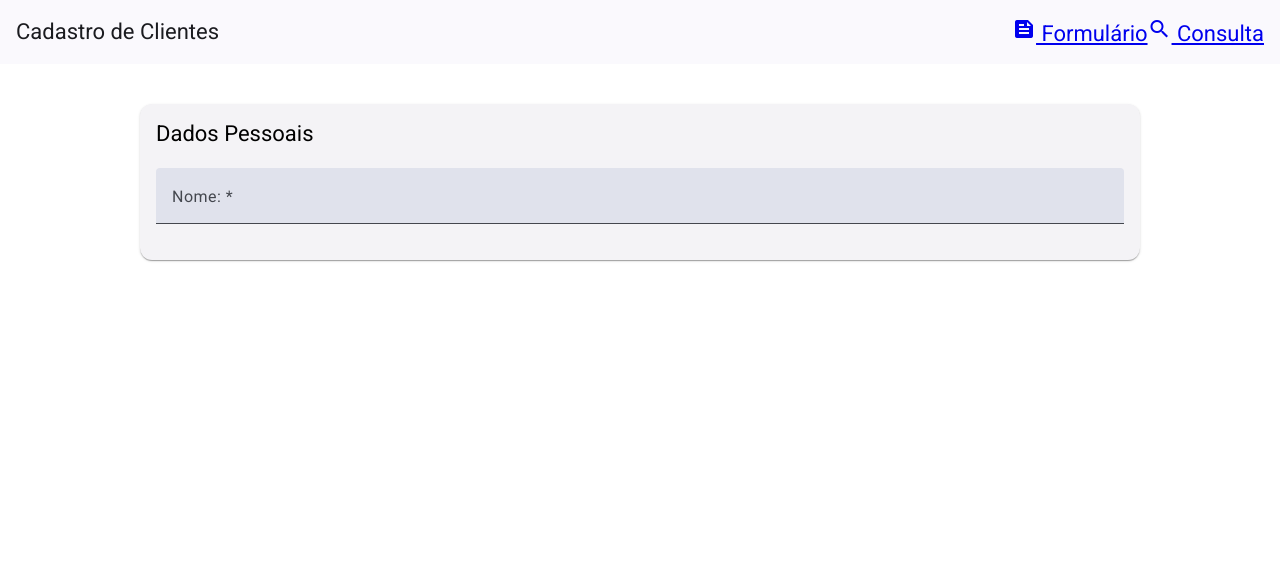
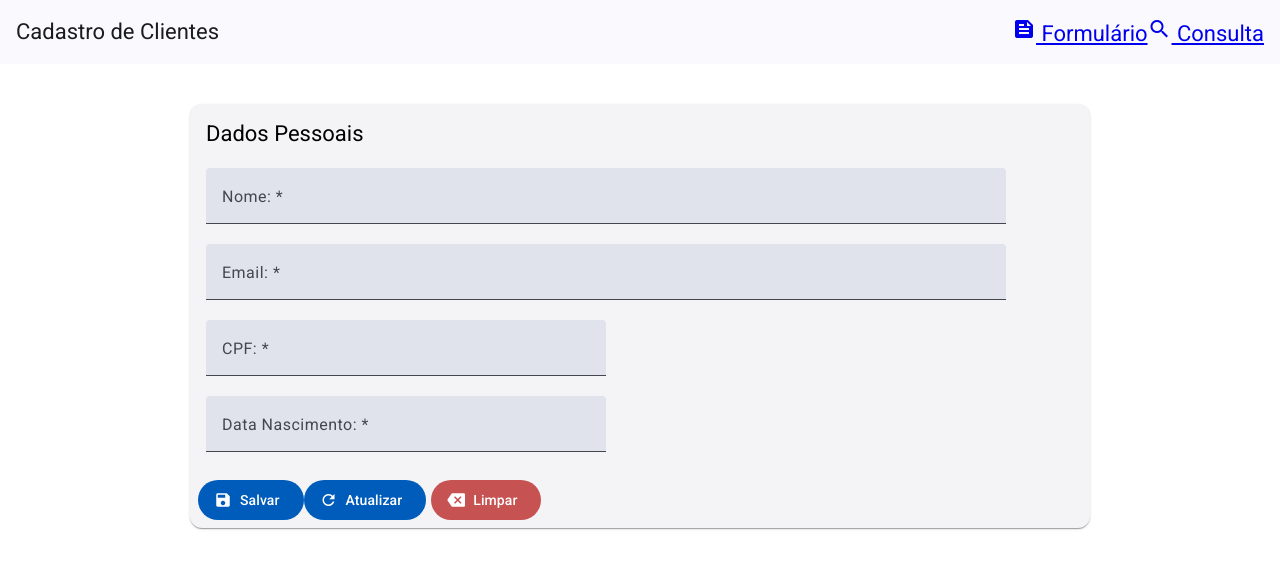
Before and after one commit to JoaoFXs/crud-angular-material, an Angular app: page /cadastro in a window 1280 px wide. Shown: the top 568 px of the page. Built offline with nearby package versions, Linux system fonts and the light colour scheme.

Commit message:
finalizando a parte visual do formulario

```diff
--- a/src/app/cadastro/cadastro.component.html
+++ b/src/app/cadastro/cadastro.component.html
@@ -1,5 +1,5 @@
 <div fxLayout="row" fxLayoutAlign="center">
-    <div fxLayout="column" fxFlex="1000px">
+    <div fxLayout="column" fxFlex="900px">
         <form class="mt-60" #clientesFRM="ngForm">
             <mat-card>
                 <mat-card-header>
@@ -7,12 +7,55 @@
                 </mat-card-header>
                 <mat-card-content class="mt-20">
                     <div fxLayout="row" fxLayoutAlign="start" fxLayoutGap="16px">
-                        <mat-form-field class="full-width">
-                            <mat-label>Nome: *</mat-label>
-                            <input type="text" placeholder="Ex: José da Silva" matInput/>
-                        </mat-form-field>
+                        <div fxLayuot="column" fxFlex="800px">
+                            <mat-form-field class="full-width">
+                                <mat-label>Nome: *</mat-label>
+                                <input type="text" placeholder="Ex: José da Silva" matInput/>
+                            </mat-form-field>
+                        </div>
+                    </div>
+                     <div fxLayout="row" fxLayoutAlign="start" fxLayoutGap="16px">
+                         <div fxLayuot="column" fxFlex="800px">
+                            <mat-form-field class="full-width">
+                                <mat-label>Email: *</mat-label>
+                                <input type="email" placeholder="Digite seu email" matInput/>
+                            </mat-form-field>
+                        </div>
+                    </div>
+                     <div fxLayout="row" fxLayoutAlign="start" fxLayoutGap="16px">
+                        <div fxLayuot="column" fxFlex="400px">
+
+                            <mat-form-field class="full-width">
+                                <mat-label>CPF: *</mat-label>
+                                <input type="email" placeholder="Digite seu CPF" matInput/>
+                            </mat-form-field>
+                        </div>
+                    </div>
+                     <div fxLayout="row" fxLayoutAlign="start" fxLayoutGap="16px">
+                       <div fxLayuot="column" fxFlex="400px">
+                            <mat-form-field class="full-width">
+                                <mat-label>Data Nascimento: *</mat-label>
+                                <input type="email" placeholder="Digite sua data de nascimento " matInput/>
+                            </mat-form-field>
+                        </div>
                     </div>
                 </mat-card-content>
+
+                <mat-card-actions>
+                            <button mat-flat-button color="primary">
+                                <mat-icon fontIcon="save"></mat-icon>
+                                Salvar
+                            </button>
+                             <button mat-flat-button color="primary">
+                                <mat-icon fontIcon="refresh"></mat-icon>
+                                Atualizar
+                            </button>
+
+                              <button mat-flat-button color="accent" class="ml-5" style="background-color: rgb(198, 82, 82);">
+                                <mat-icon fontIcon="backspace"></mat-icon>
+                                Limpar
+                            </button>
+                </mat-card-actions>
             </mat-card>
         </form>
     </div>
--- a/src/app/cadastro/cadastro.component.ts
+++ b/src/app/cadastro/cadastro.component.ts
@@ -4,9 +4,13 @@ import { MatCardModule } from "@angular/material/card"
 import {FormsModule} from "@angular/forms"
 import {MatFormFieldModule} from "@angular/material/form-field"
 import { MatInputModule} from '@angular/material/input'
+import { MatIcon } from "@angular/material/icon";
+import { MatIconModule } from "@angular/material/icon";
+import { MatButtonModule} from "@angular/material/button";
+
 @Component({
   selector: 'app-cadastro',
-  imports: [FlexLayoutModule, MatCardModule, FormsModule, MatFormFieldModule, MatInputModule],
+  imports: [FlexLayoutModule, MatCardModule, FormsModule, MatFormFieldModule, MatInputModule, MatIcon, MatIconModule, MatButtonModule],
   templateUrl: './cadastro.component.html',
   styleUrl: './cadastro.component.scss'
 })
```
